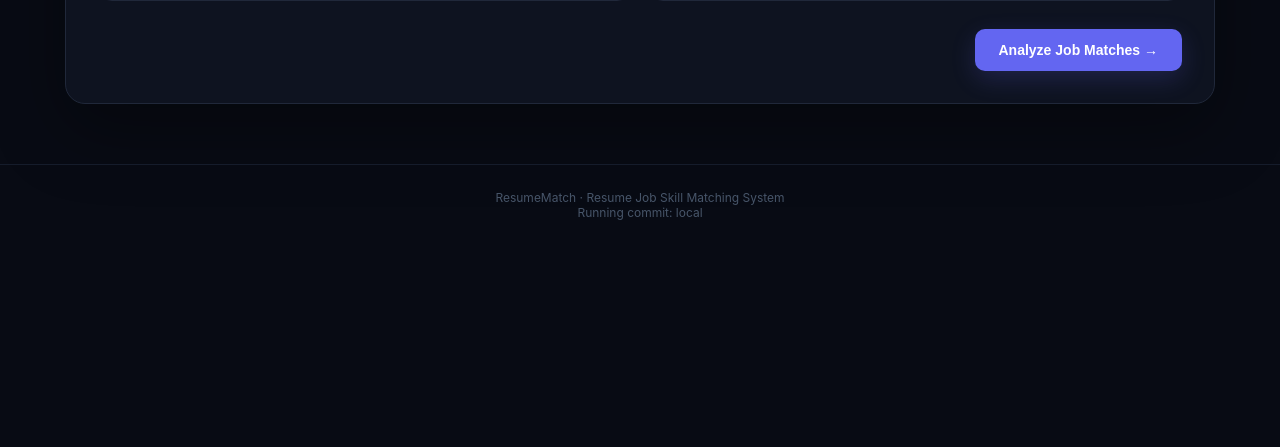
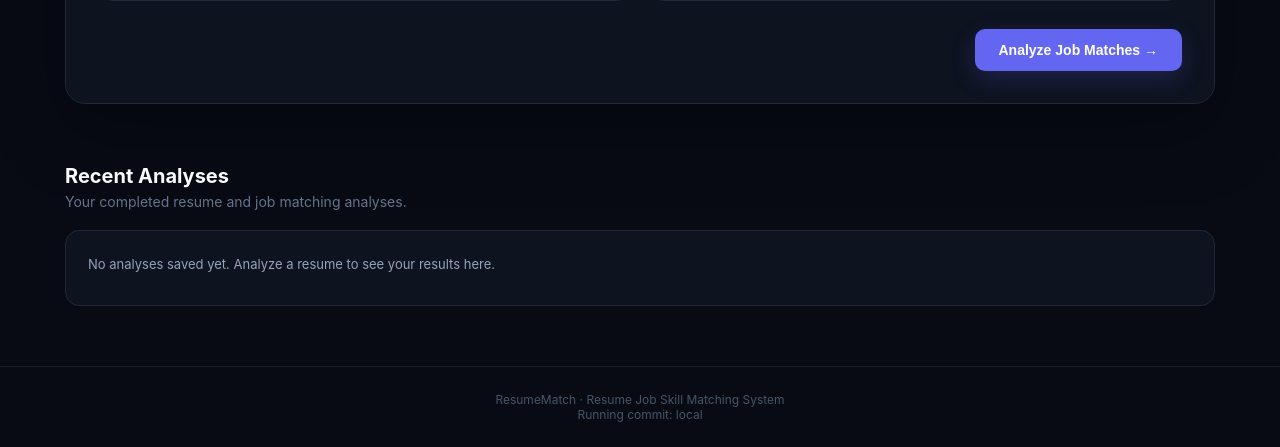
Before and after one commit to Shravanichoudhary99/resume-job-matcher-cca2, a Flask app: template templates/index.html in a window 1280 px wide. Shown: the part 1667-2114 px from the top of the page. Before the commit the page ends 1887 px from the top, so only its background shows below. Run offline with Flask 3, Linux system fonts and the light colour scheme; the template is opened without the code that fills it, so the values that code supplies are empty.

Commit message:
feat: add saved analysis history

```diff
--- a/app.py
+++ b/app.py
@@ -1,3 +1,4 @@
+import json
 import os
 
 from flask import Flask, jsonify, render_template, request
@@ -8,6 +9,25 @@ from services.matcher import match_skills
 
 
 app = Flask(__name__)
+
+
+DATA_FILE = "data/analyses.json"
+
+
+def load_analyses():
+    if not os.path.exists(DATA_FILE):
+        return []
+
+    with open(DATA_FILE, "r", encoding="utf-8") as file:
+        return json.load(file)
+
+
+def save_analysis(analysis):
+    analyses = load_analyses()
+    analyses.append(analysis)
+
+    with open(DATA_FILE, "w", encoding="utf-8") as file:
+        json.dump(analyses, file, indent=2)
 
 
 @app.context_processor
@@ -22,7 +42,11 @@ def inject_commit_id():
 
 @app.route("/")
 def home():
-    return render_template("index.html")
+    analyses = load_analyses()
+    return render_template(
+        "index.html",
+        analyses=analyses
+    )
 
 
 @app.route("/health")
@@ -69,6 +93,13 @@ def analyze():
     job_skills = extract_skills(job_description)
 
     analysis = match_skills(resume_skills, job_skills)
+
+    save_analysis({
+        "resume_filename": resume.filename,
+        "match_percentage": analysis["match_percentage"],
+        "matched_skills": analysis["matched"],
+        "missing_skills": analysis["missing"]
+    })
 
     return render_template(
         "result.html",
@@ -127,6 +158,11 @@ def compare():
     if not results:
         return "Please enter at least one job description.", 400
 
+    save_analysis({
+        "resume_filename": resume.filename,
+        "jobs": results
+    })
+
     return render_template(
         "compare_result.html",
         resume_filename=resume.filename,
@@ -135,8 +171,10 @@ def compare():
 
 
 if __name__ == "__main__":
+    port = int(os.environ.get("PORT", 5000))
+
     app.run(
         host="0.0.0.0",
-        port=5000,
+        port=port,
         debug=True
     )
--- a/templates/index.html
+++ b/templates/index.html
@@ -288,6 +288,68 @@
             transform: translateY(-1px);
         }
 
+        /* SAVED ANALYSES */
+
+        .saved-analyses {
+            margin-bottom: 60px;
+        }
+
+        .saved-analyses-header {
+            margin-bottom: 20px;
+        }
+
+        .saved-analyses-header h2 {
+            font-size: 20px;
+            margin-bottom: 5px;
+        }
+
+        .saved-analyses-header p {
+            color: #64748b;
+            font-size: 14px;
+        }
+
+        .analysis-list {
+            display: grid;
+            grid-template-columns: repeat(2, 1fr);
+            gap: 18px;
+        }
+
+        .analysis-card {
+            background: #0e1320;
+            border: 1px solid #20283a;
+            border-radius: 14px;
+            padding: 22px;
+        }
+
+        .analysis-card h3 {
+            font-size: 16px;
+            margin-bottom: 14px;
+            color: #f8fafc;
+        }
+
+        .analysis-card p {
+            color: #94a3b8;
+            font-size: 13px;
+            line-height: 1.7;
+            margin-bottom: 8px;
+        }
+
+        .analysis-card strong {
+            color: #818cf8;
+        }
+
+        .saved-job {
+            border-top: 1px solid #20283a;
+            padding-top: 15px;
+            margin-top: 15px;
+        }
+
+        .saved-job h4 {
+            font-size: 14px;
+            margin-bottom: 10px;
+            color: #cbd5e1;
+        }
+
         /* FOOTER */
 
         footer {
@@ -329,6 +391,10 @@
 
             button {
                 width: 100%;
+            }
+
+            .analysis-list {
+                grid-template-columns: 1fr;
             }
         }
     </style>
@@ -583,6 +649,99 @@
 
     </form>
 
+
+    <!-- SAVED ANALYSES -->
+
+    <section class="saved-analyses">
+
+        <div class="saved-analyses-header">
+
+            <h2>
+                Recent Analyses
+            </h2>
+
+            <p>
+                Your completed resume and job matching analyses.
+            </p>
+
+        </div>
+
+
+        {% if analyses %}
+
+            <div class="analysis-list">
+
+                {% for analysis in analyses %}
+
+                    <div class="analysis-card">
+
+                        <h3>
+                            {{ analysis.resume_filename }}
+                        </h3>
+
+
+                        {% if analysis.jobs %}
+
+                            {% for job in analysis.jobs %}
+
+                                <div class="saved-job">
+
+                                    <h4>
+                                        {{ job.title }}
+                                    </h4>
+
+                                    <p>
+                                        Match Score:
+                                        <strong>
+                                            {{ job.match_percentage }}%
+                                        </strong>
+                                    </p>
+
+                                    <p>
+                                        Matched Skills:
+                                        {{ job.matched_skills | join(", ") if job.matched_skills else "None" }}
+                                    </p>
+
+                                    <p>
+                                        Missing Skills:
+                                        {{ job.missing_skills | join(", ") if job.missing_skills else "None" }}
+                                    </p>
+
+                                </div>
+
+                            {% endfor %}
+
+                        {% else %}
+
+                            <p>
+                                No job results available.
+                            </p>
+
+                        {% endif %}
+
+                    </div>
+
+                {% endfor %}
+
+            </div>
+
+
+        {% else %}
+
+            <div class="analysis-card">
+
+                <p>
+                    No analyses saved yet. Analyze a resume to see your
+                    results here.
+                </p>
+
+            </div>
+
+        {% endif %}
+
+    </section>
+
+
 </main>
 
 
```
Also changed, not shown: data/analyses.json (added, +38 -0 lines), tests/test_app.py (+47 -11 lines).
